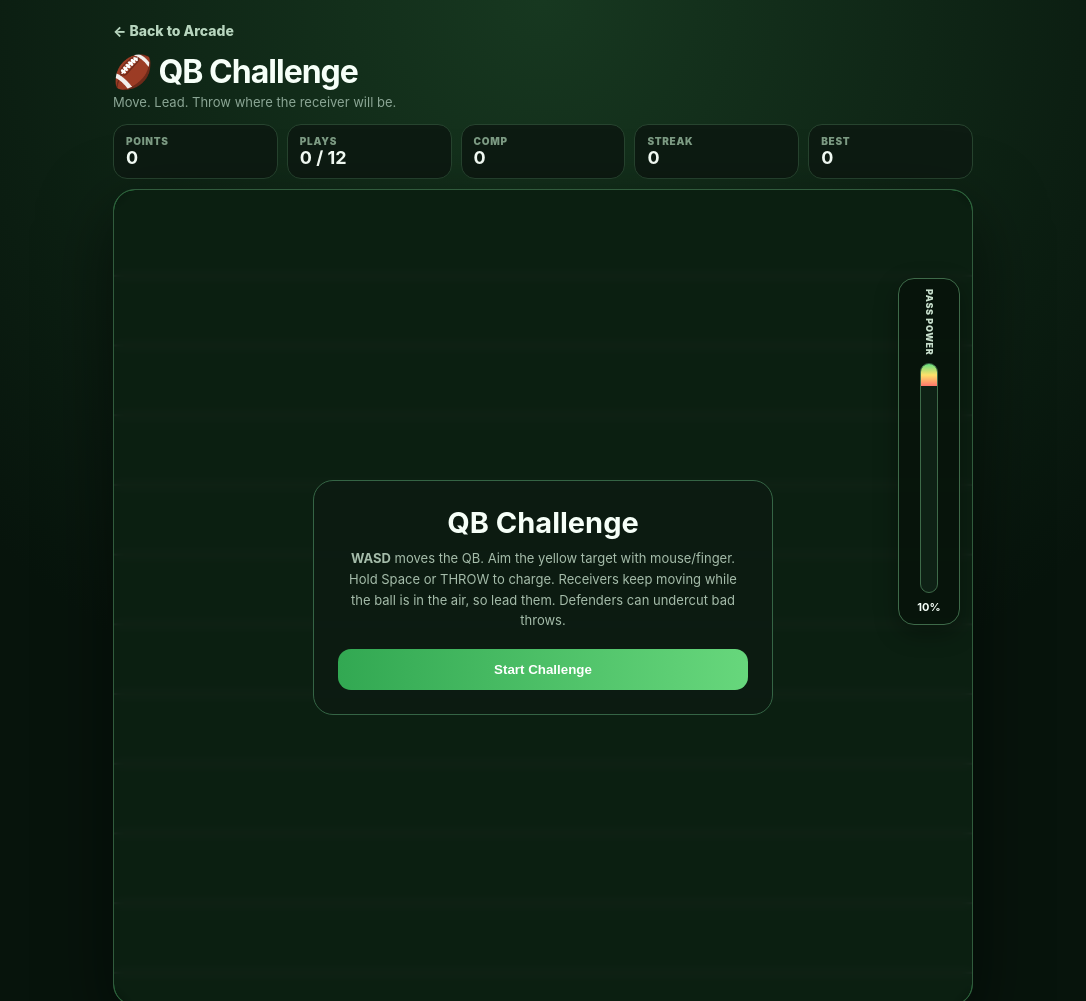
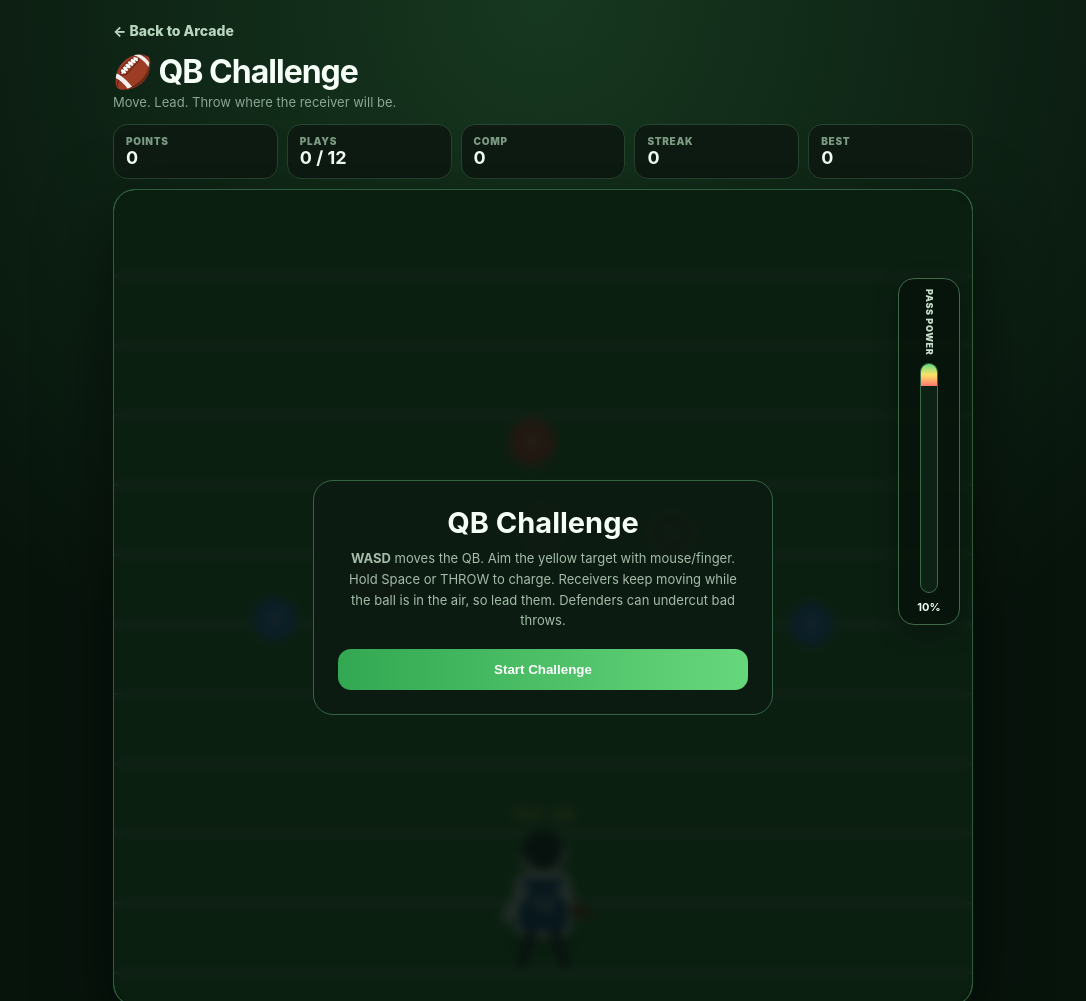
Before and after one commit to charliesturm0106-alt/charlies-arcade-games, a plain HTML site: page qb.html in a window 1280 px wide. Shown: the top 1001 px of the page, without its empty margins (97-1183 px from the left). Drawn offline with Linux system fonts and the light colour scheme.

Commit message:
Fix QB Challenge startup initialization

```diff
--- a/qb.html
+++ b/qb.html
@@ -145,6 +145,6 @@ $('throw').addEventListener('pointerup',e=>{e.preventDefault();throwBall()});$('
 document.addEventListener('keydown',e=>{const k=e.key.toLowerCase();if(['w','a','s','d',' '].includes(k))e.preventDefault();if(k==='w')keys.w=true;if(k==='a')keys.a=true;if(k==='s')keys.s=true;if(k==='d')keys.d=true;if(e.code==='Space'&&!e.repeat)beginCharge()});
 document.addEventListener('keyup',e=>{const k=e.key.toLowerCase();if(k==='w')keys.w=false;if(k==='a')keys.a=false;if(k==='s')keys.s=false;if(k==='d')keys.d=false;if(e.code==='Space'){e.preventDefault();throwBall()}});
 $('start').onclick=start;window.addEventListener('blur',()=>{Object.keys(keys).forEach(k=>keys[k]=false);charging=false});
-hud();requestAnimationFrame(frame);
+newPlay();hud();requestAnimationFrame(frame);
 </script>
 </main></body></html>
```
